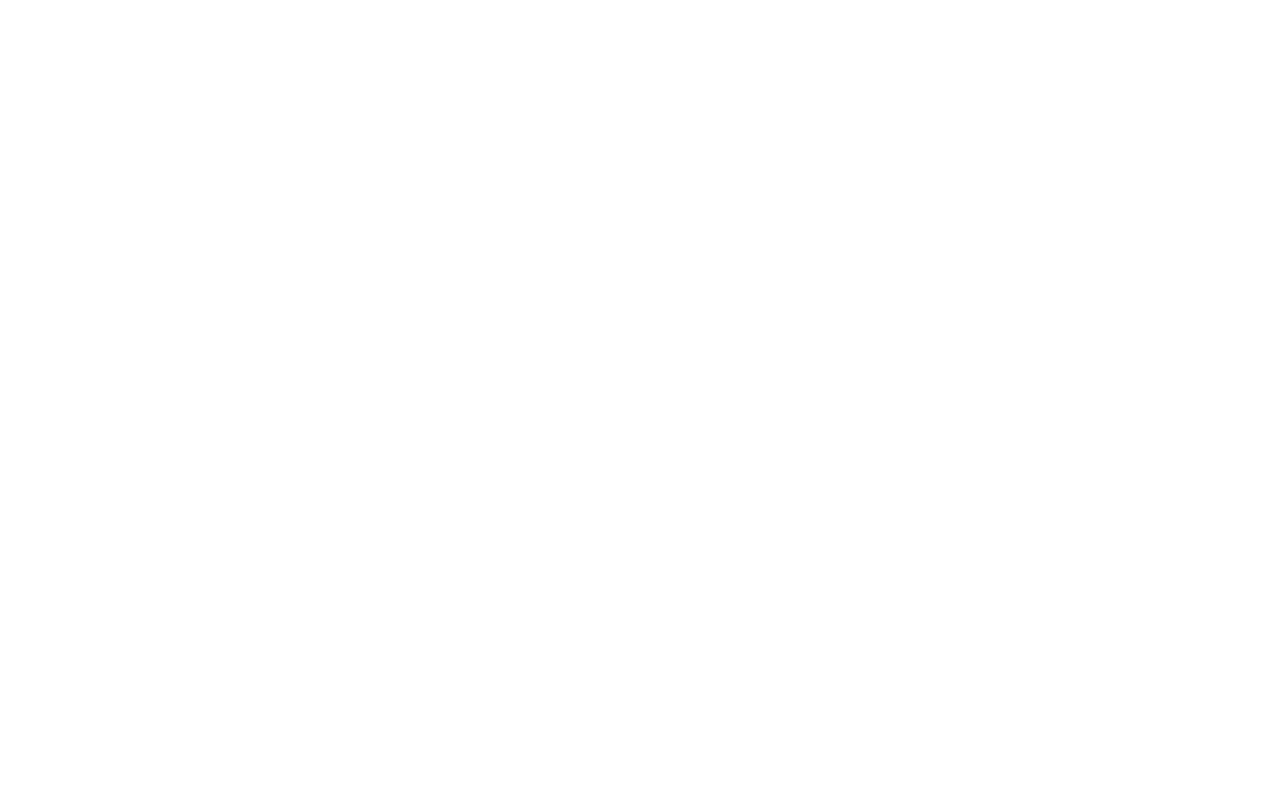
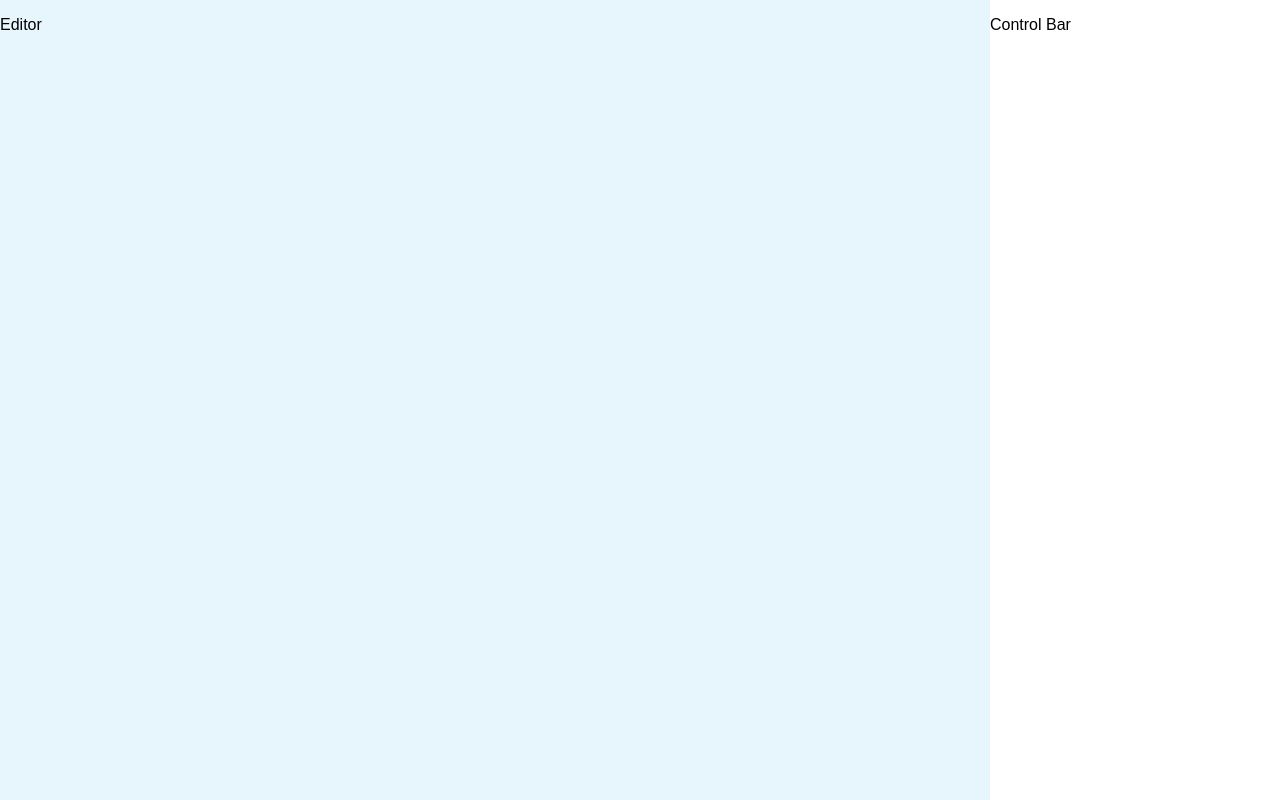
Before and after one commit to juliacodes/Decore, a React (Create React App) app: page /edit in a window 1280 px wide. Built offline with nearby package versions, Linux system fonts and the light colour scheme; a web font is replaced by a local one.

Commit message:
Setup initial structure of builder

```diff
--- /dev/null
+++ b/src/Components/controlBar/index.js
@@ -0,0 +1,18 @@
+import React from 'react';
+import ControlSideBar from './styles';
+
+export default class ControlBar extends React.Component {
+    constructor() {
+        super();
+
+        this.state = {};
+    }
+
+    render() {
+        return (
+            <ControlSideBar>
+                <p>Control Bar</p>
+            </ControlSideBar>
+        );
+    }
+}
--- /dev/null
+++ b/src/Components/controlBar/styles.js
@@ -0,0 +1,9 @@
+import styled from 'styled-components';
+
+const ControlSideBar = styled.div`
+    width: 375px;
+    height: 100vh;
+    background-color: white;
+`;
+
+export default ControlSideBar;
--- /dev/null
+++ b/src/Components/editor/index.js
@@ -0,0 +1,18 @@
+import React from 'react';
+import EditorWrapper from './styles';
+
+export default class Editor extends React.Component {
+    constructor() {
+        super();
+
+        this.state = {};
+    }
+
+    render() {
+        return (
+            <EditorWrapper>
+                <p>Editor</p>
+            </EditorWrapper>
+        );
+    }
+}
--- /dev/null
+++ b/src/Components/editor/styles.js
@@ -0,0 +1,9 @@
+import styled from 'styled-components';
+import { COLORS } from '../../Styling/Styling';
+
+const EditorWrapper = styled.div`
+    background-color: ${COLORS.lightBlue};
+    width: 100%;
+`;
+
+export default EditorWrapper;
--- a/src/index.js
+++ b/src/index.js
@@ -2,6 +2,7 @@ import React from 'react';
 import ReactDOM from 'react-dom';
 import { Route, BrowserRouter as Router } from 'react-router-dom';
 import App from './App';
+import Builder from './views/builder';
 import * as serviceWorker from './serviceWorker';
 // eslint-disable-next-line import/extensions
 import GlobalStyles from './reset.css.js';
@@ -11,6 +12,7 @@ const routing = (
         <div>
             <GlobalStyles />
             <Route exact path="/" component={App} />
+            <Route path="/edit" component={Builder} />
         </div>
     </Router>
 );
--- /dev/null
+++ b/src/views/builder/index.js
@@ -0,0 +1,23 @@
+import React from 'react';
+import Editor from '../../Components/editor';
+import ControlBar from '../../Components/controlBar';
+import BuilderWrapper from './styles';
+
+export default class Builder extends React.Component {
+    constructor() {
+        super();
+
+        this.state = {};
+    }
+
+    handleTest = () => {};
+
+    render() {
+        return (
+            <BuilderWrapper>
+                <Editor />
+                <ControlBar />
+            </BuilderWrapper>
+        );
+    }
+}
--- /dev/null
+++ b/src/views/builder/styles.js
@@ -0,0 +1,7 @@
+import styled from 'styled-components';
+
+const BuilderWrapper = styled.div`
+    display: flex;
+`;
+
+export default BuilderWrapper;
```
